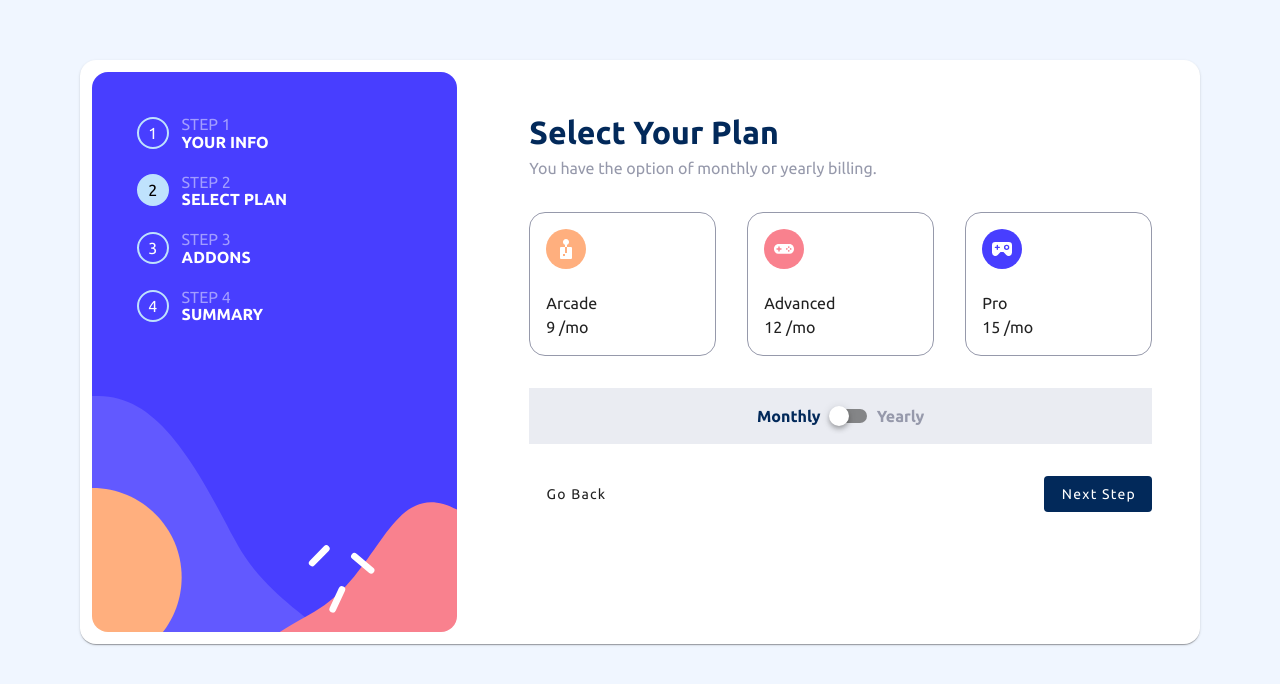
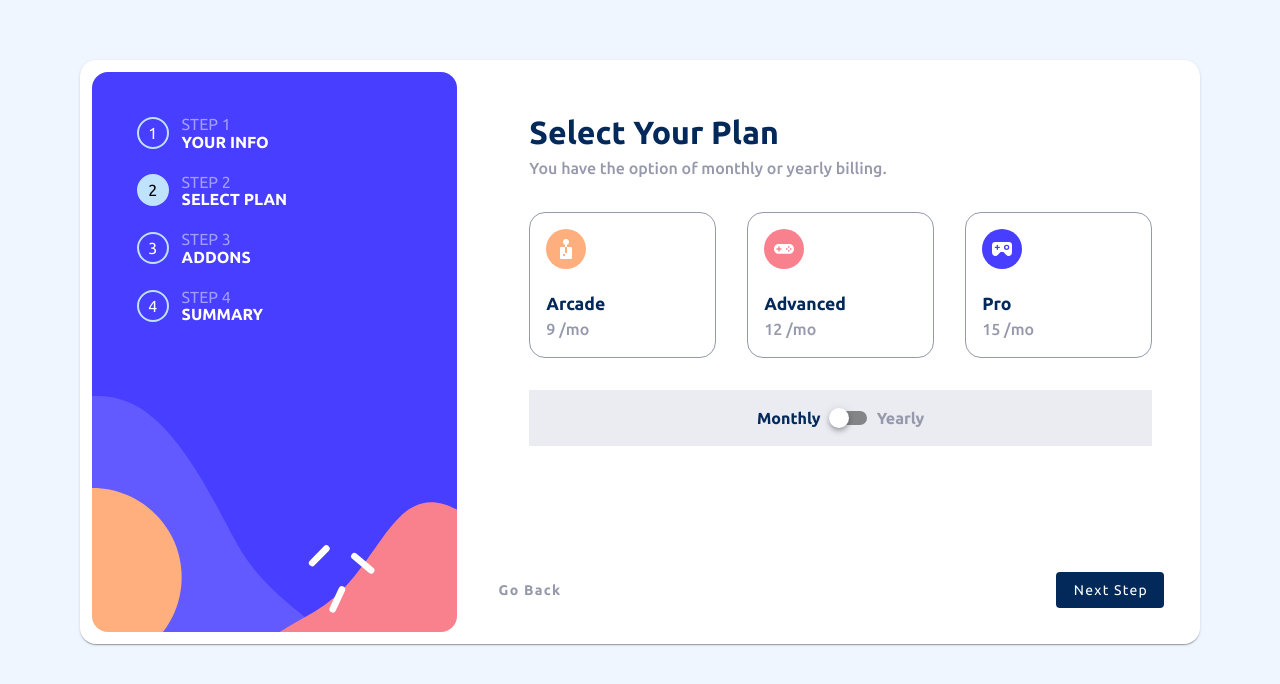
Before and after one commit to Makita7/stepForm, a Vue app: page /select-plan in a window 1280 px wide. Shown: the top 684 px of the page. Built offline with nearby package versions, Linux system fonts and the light colour scheme.

Commit message:
adding buttons to bottom of cards

```diff
--- a/index.html
+++ b/index.html
@@ -4,7 +4,7 @@
     <meta charset="UTF-8">
     <link rel="icon" href="/favicon.ico">
     <meta name="viewport" content="width=device-width, initial-scale=1.0">
-    <title>Vite App</title>
+    <title>Multi-Step Form</title>
   </head>
   <body>
     <div id="app"></div>
--- a/src/App.vue
+++ b/src/App.vue
@@ -25,7 +25,7 @@ const links = ref([
             :path="l.path"
           />
         </v-col>
-        <v-col class="ma-6 pl-12">
+        <v-col class="ma-6 pl-12 relative">
           <RouterView/>
         </v-col>
       </div>
@@ -40,6 +40,12 @@ const links = ref([
     }
     .v-btn{
       text-transform: capitalize;
+    }
+    .v-btn--variant-text {
+      color: var(--cool-gray);
+      span{
+        font-weight: bold;
+      }
     }
   }
 
@@ -61,5 +67,19 @@ const links = ref([
 .detail{
   color: var(--cool-gray);
 }
-
+.relative{
+  position: relative;
+  .l{
+    left: 0;
+    position: absolute;
+  }
+  .r{
+    right: 0;
+    position: absolute;
+  }
+  .b{
+    bottom: 0;
+    position: absolute;
+  }
+}
 </style>
--- a/src/pages/personaInfoPage.vue
+++ b/src/pages/personaInfoPage.vue
@@ -4,7 +4,6 @@
 </script>
 
 <template>
-    <v-col class="pa-4 pb-0">
     <h1 class="titles">personal info</h1>
     <p class="detail mb-8">Please provide your name, email address, and phone number.</p>
     <v-text-field
@@ -29,11 +28,10 @@
     />
     <div class="d-flex">
         <v-spacer/>
-            <v-btn class="align elevation-0" color="#02295a">Next</v-btn>
+        <v-btn class="align elevation-0 b r" color="#02295a">Next</v-btn>
     </div>
-
-    </v-col>
 </template>
 
 <style lang="scss" scoped>
+
 </style>
--- a/src/pages/selectPlanPage.vue
+++ b/src/pages/selectPlanPage.vue
@@ -54,10 +54,10 @@ const Plans = ref([
             :class="p.title == selected ? 'activeC' : ''"
         >
             <img :alt="p.title" :src="p.img" />
-            <p class="mt-4">{{ p.title }}</p>
-            <p v-if="yearPlan">{{ p.yearly }} /yr</p>
-            <p v-if="yearPlan">{{ p.discount }} months free</p>
-            <p v-else>{{ p.monthly }} /mo</p>
+            <p class="mt-4 title">{{ p.title }}</p>
+            <p class="detail" v-if="yearPlan">{{ p.yearly }} /yr</p>
+            <p class="detail" v-if="yearPlan">{{ p.discount }} months free</p>
+            <p class="detail" v-else>{{ p.monthly }} /mo</p>
         </v-card>
     </div>
     <div class="d-flex align-center switchDiv mt-8">
@@ -67,10 +67,10 @@ const Plans = ref([
         <p class="font-weight-bold" :class="yearPlan ? 'active' : 'inactive'">Yearly</p>
         <v-spacer/>
     </div>
-    <div class="d-flex mt-8">
-        <v-btn class="align" variant="text">Go Back</v-btn>
+    <div class="d-flex">
+        <v-btn class="align b l" variant="text">Go Back</v-btn>
         <v-spacer/>
-        <v-btn class="align elevation-0" color="#02295a">Next Step</v-btn>
+        <v-btn class="align elevation-0 b r" color="#02295a">Next Step</v-btn>
     </div>
 </template>
 
@@ -91,5 +91,14 @@ const Plans = ref([
     .activeC{
         border-color: var(--marineblue) !important;
     }
+    .title{
+        color: var(--marineblue);
+        font-weight: bold;
+        font-size: 1.1rem;
+    }
+    .detail{
+        color: var(--cool-gray);
+        font-weight: 500;
+    }
 
 </style>
```
Lines whose indentation alone changed are shown as unchanged.
